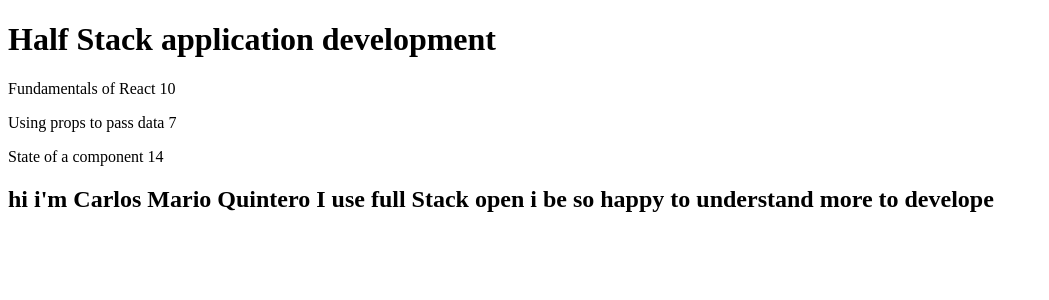
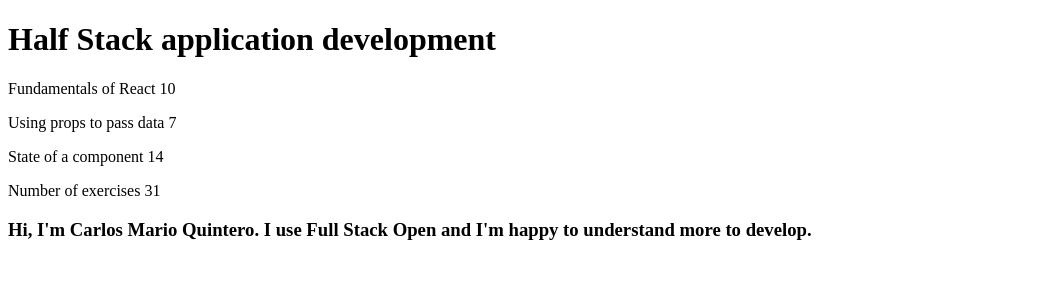
Before and after one commit to Cmquintero/fullstackParteDos, a React (Vite) app: page / in a window 1280 px wide. Shown: the top 300 px of the page, without its empty margins (0-1049 px from the left). Built offline with nearby package versions, Linux system fonts and the light colour scheme.

Commit message:
Parte2 ejercicio2.2,2.3

```diff
--- a/src/App.jsx
+++ b/src/App.jsx
@@ -7,7 +7,10 @@
     {props.part.name} {props.part.exercises}
   </p>
 )
-const Footer = (props) => <h2>{props.message}</h2>
+
+const Footer = (props) => <h3>{props.message}</h3>
+
+const Total = (props) => <p>Number of exercises {props.total}</p>
 
 const Content = ({ parts }) => {
   return (
@@ -18,19 +21,24 @@
     </div>
   )
 }
+
 const Course = ({ course }) => {
+  const total = course.parts.reduce((sum, part) => sum + part.exercises, 0)
+
   return (
     <div>
       <Header course={course.name} />
       <Content parts={course.parts} />
+      <Total total={total} />
       <Footer message={course.text} />
     </div>
   )
 }
+
 const App = () => {
   const course = {
     id: 1,
-    text: "hi i'm Carlos Mario Quintero I use full Stack open i be so happy to understand more to develope",
+    text: "Hi, I'm Carlos Mario Quintero. I use Full Stack Open and I'm happy to understand more to develop.",
     name: 'Half Stack application development',
     parts: [
       {
@@ -46,8 +54,7 @@
       {
         name: 'State of a component',
         exercises: 14,
-        id: 3,
-
+        id: 3
       }
     ]
   }
```
